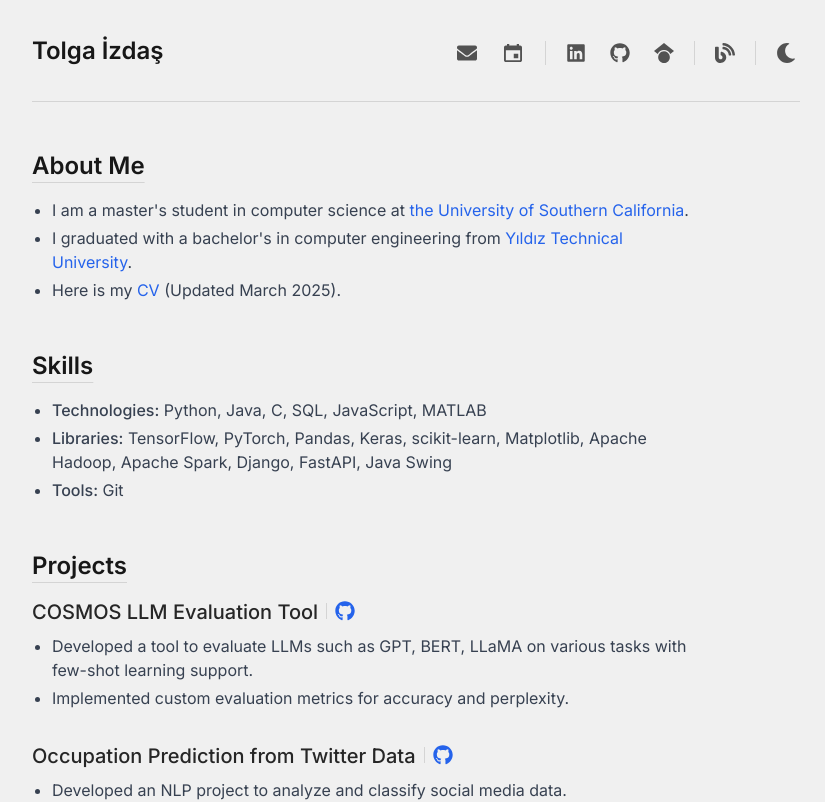
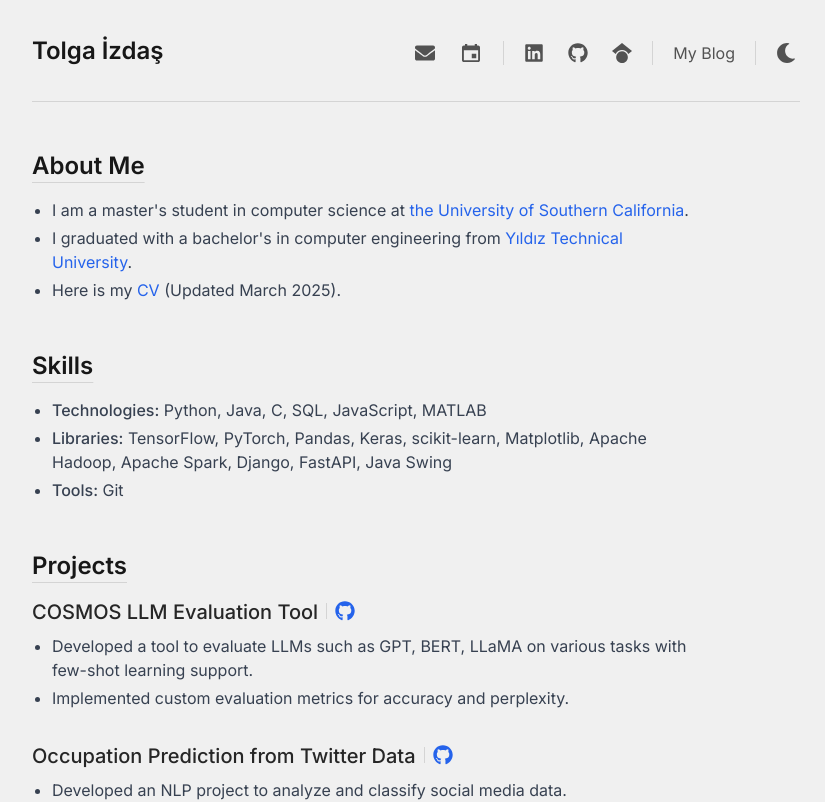
Before and after one commit to tolgaizdas/personal-website, a Next.js app: page / in a window 1280 px wide. Shown: the top 802 px of the page, without its empty margins (224-1049 px from the left). Built offline with nearby package versions, Linux system fonts and the light colour scheme.

Commit message:
update blog link text

```diff
--- a/src/components/Title.jsx
+++ b/src/components/Title.jsx
@@ -89,10 +89,10 @@ const Title = ({
           <div className="flex gap-2 sm:gap-4">
             <Link
               href="/blog"
-              className="p-1 text-neutral-600 hover:text-neutral-800 dark:text-neutral-400 dark:hover:text-neutral-200 transition-colors flex items-center"
+              className="p-1 text-neutral-600 hover:text-neutral-800 dark:text-neutral-400 dark:hover:text-neutral-200 transition-colors flex items-center text-center"
               aria-label="Blog"
             >
-              <FaBlog className="w-5 h-5" />
+              My Blog
             </Link>
           </div>
 
--- a/tailwind.config.js
+++ b/tailwind.config.js
@@ -14,7 +14,7 @@ module.exports = {
           "conic-gradient(from 180deg at 50% 50%, var(--tw-gradient-stops))",
       },
       screens: {
-        md: "52rem",
+        md: "56rem",
       },
     },
   },
```
